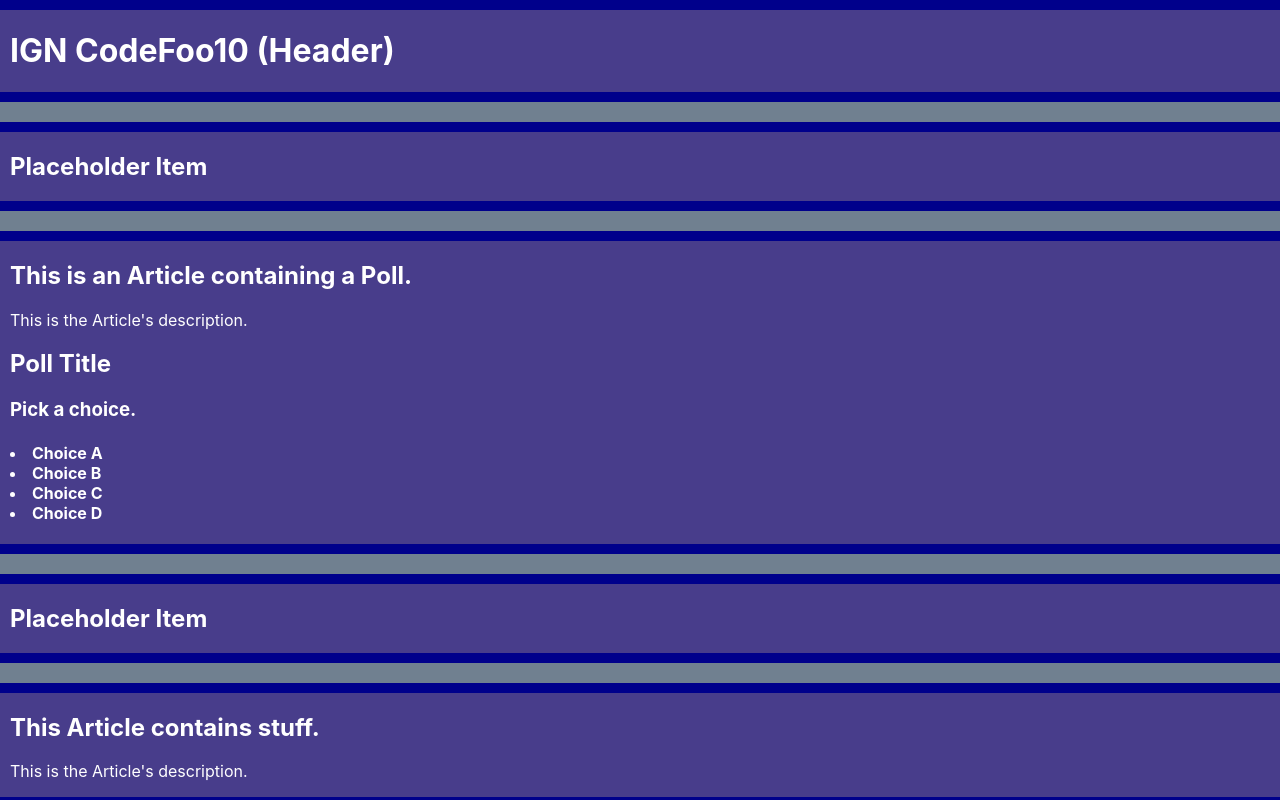
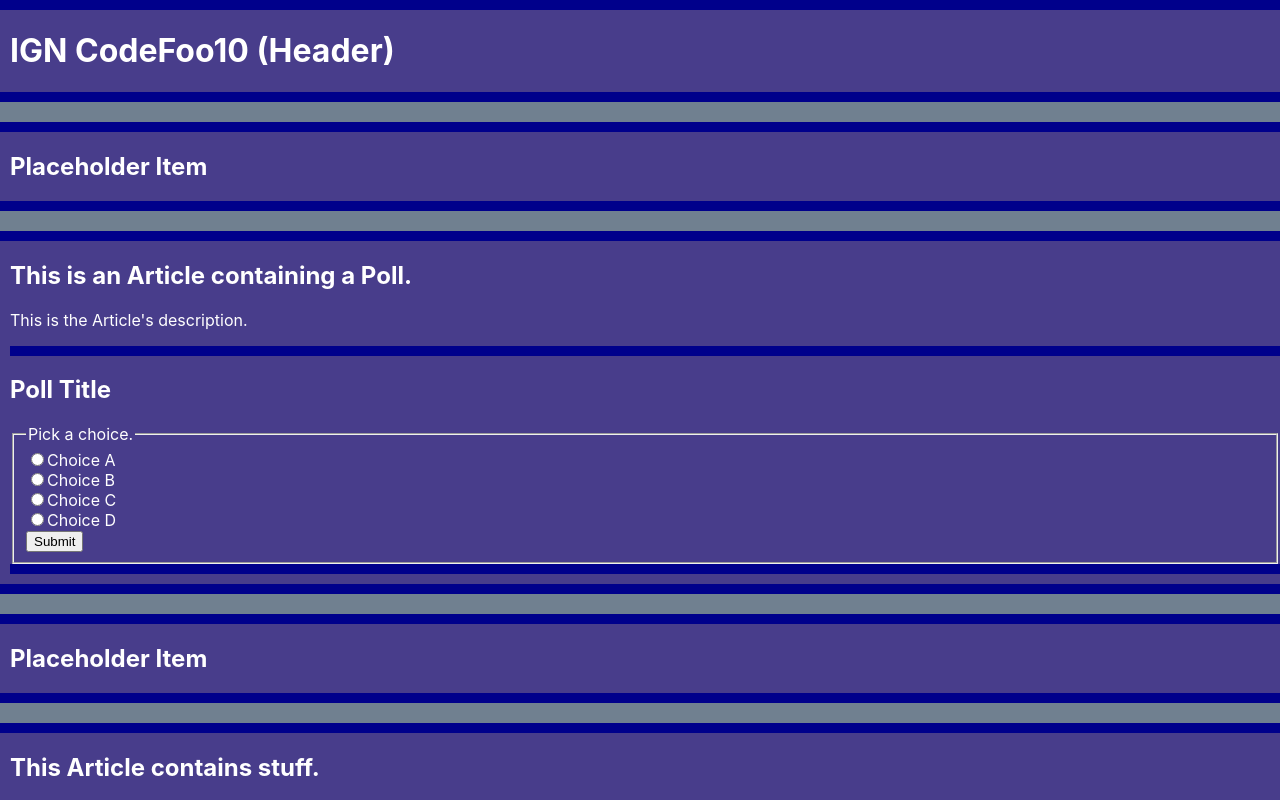
Before and after one commit to jolarios96/IGN-CodeFoo10, a React (Create React App) app: page / in a window 1280 px wide. Shown: the top 800 px of the page. Built offline with nearby package versions, Linux system fonts and the light colour scheme.

Commit message:
finished placeholder poll frontend

```diff
--- a/src/components/Poll.js
+++ b/src/components/Poll.js
@@ -2,13 +2,52 @@
 
 const Poll = (props) => {
   const choices = props.choices;
-  const listItems = choices.map((choice) => <li key={choice}>{choice}</li>);
+  const listChoices = choices.map((choice, index) => (
+    <div key={index}>
+      <input type="radio" id={choice} name="choice" value={choice} />
+      <label for={choice} className="toggle-label">
+        {choice}
+      </label>
+      <br />
+    </div>
+  ));
 
   return (
-    <div className="Poll, Item">
+    <div className="Poll">
       <h2>{props.title}</h2>
-      <h3>{props.query}</h3>
-      <h4>{listItems}</h4>
+      {/* <h3>{props.query}</h3> */}
+      {/* <h4>{listChoices}</h4> */}
+
+      <form className="form" action="#">
+        <fieldset
+          className="choices"
+          role="radiogroup"
+          aria-labelledby="choice"
+        >
+          <legend>{props.query}</legend>
+          {listChoices}
+          <input type="submit" value="Submit" />
+          {/* <input name="choice" type="hidden" value=""></input> */}
+        </fieldset>
+      </form>
+
+      {/* <form className="form" action="#">
+        <fieldset
+          className="choices"
+          role="radiogroup"
+          aria-labelledby="choice"
+        >
+          <legend>{props.query}</legend>
+          <input type="radio" id="1" name="1" value="1" />
+          <label for="1" className="toggle-label">
+            Option 1
+          </label>
+          <input type="radio" id="2" name="2" value="2" />
+          <label for="2" className="toggle-label">
+            Option 2
+          </label>
+        </fieldset>
+      </form> */}
     </div>
   );
 };
@@ -16,7 +55,7 @@
 Poll.defaultProps = {
   title: "Poll Title",
   query: "Insert Survey Question Here",
-  choices: [0, 1],
+  choices: ["choice 1", "choice 2"],
   results: [],
   totalVotes: 0,
 };
```
